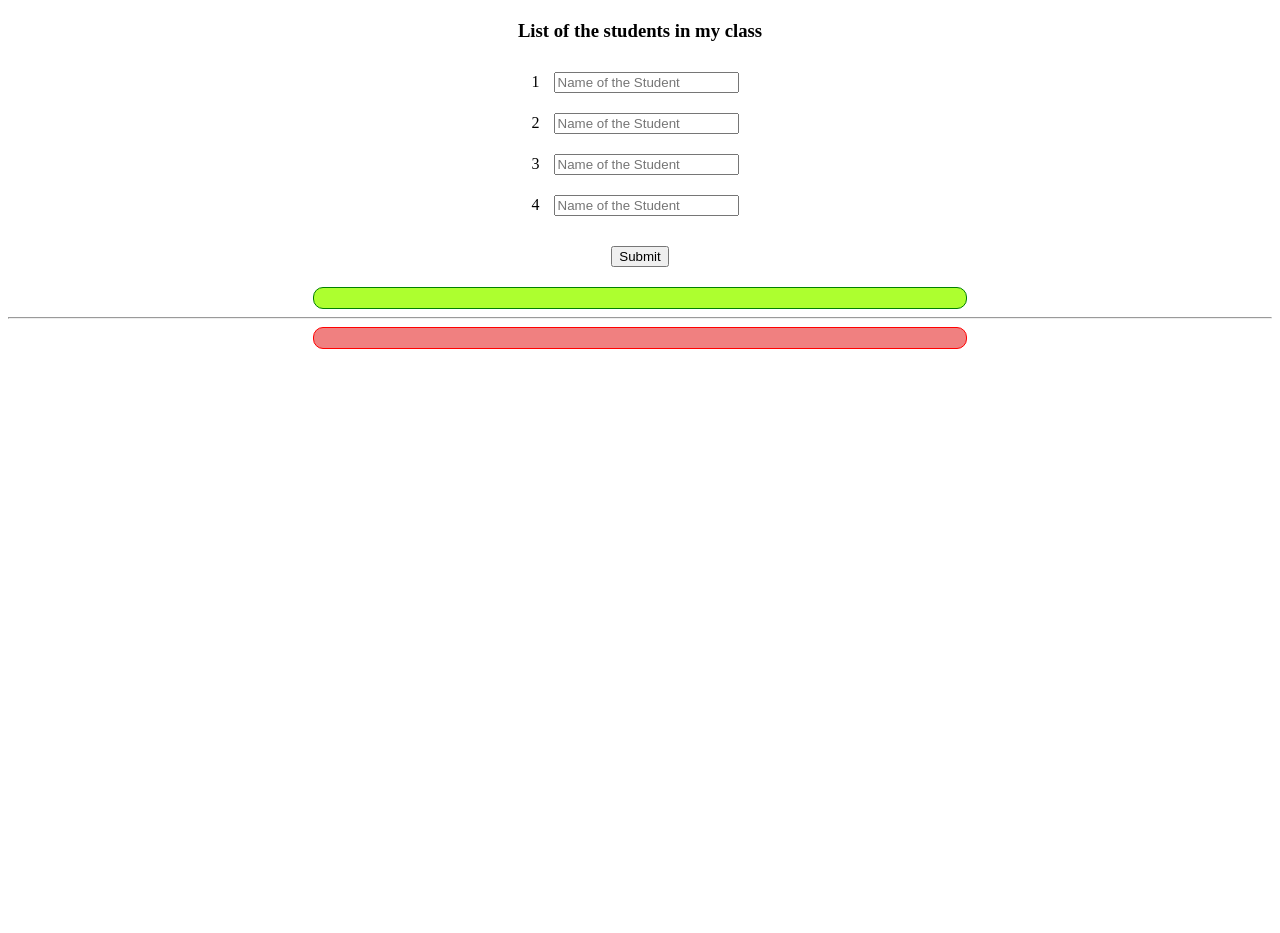
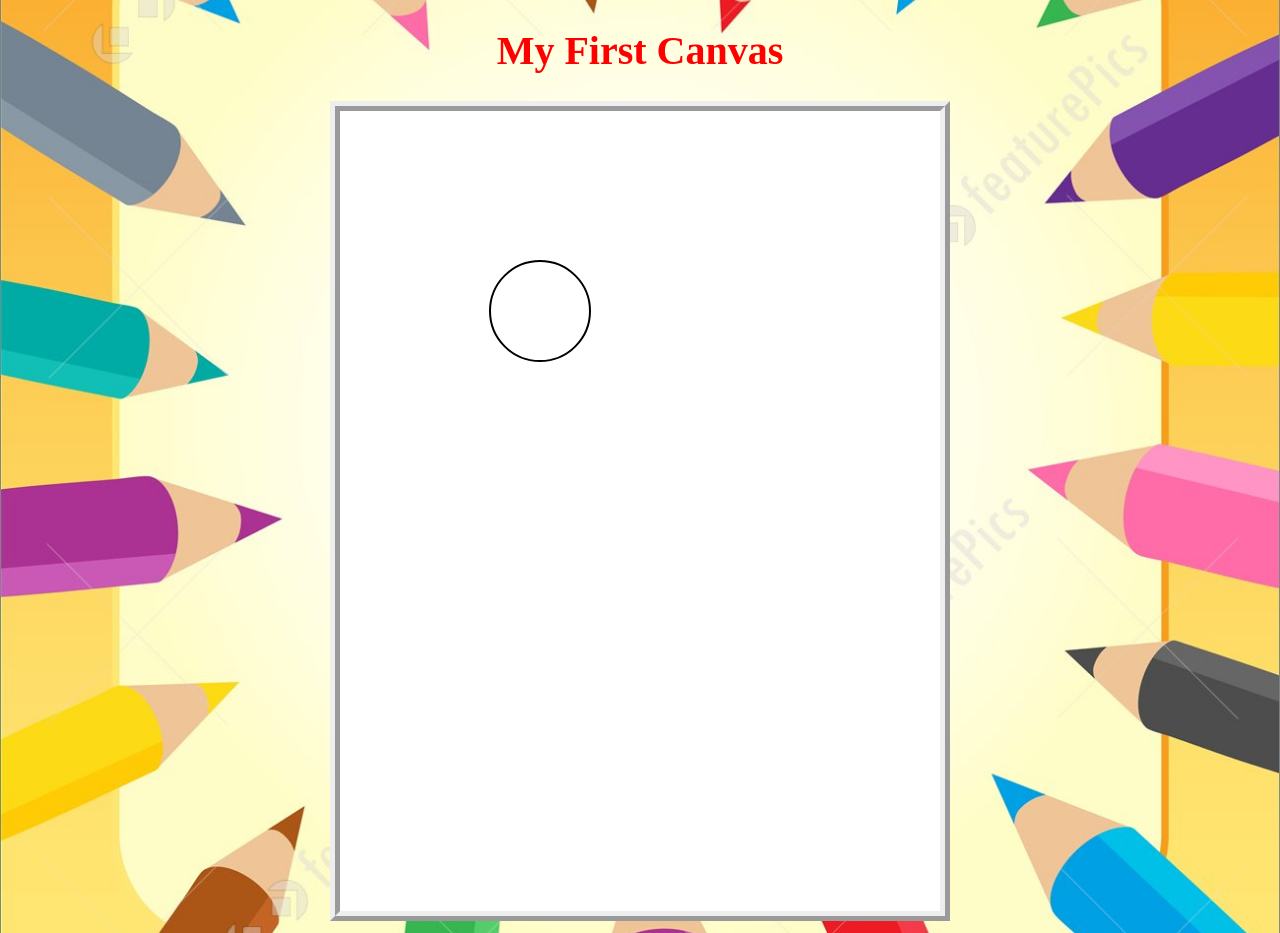
Before and after one commit to Hardik284007/C-81, a plain HTML site: page index.html in a window 1280 px wide. Before the commit the page ends 800 px from the top, so only its background shows below. Drawn offline with Linux system fonts and the light colour scheme.

Commit message:
Add files via upload

```diff
--- /dev/null
+++ b/C81main.js
@@ -0,0 +1,23 @@
+canvas=document.getElementById("myCanvas");
+ctx=canvas.getContext("2d");
+color="red";
+ctx.beginPath();
+ctx.strokestyle=color;
+ctx.lineWidth=2;
+ctx.arc(200,200,50,0,2*Math.PI);
+ctx.stroke();
+canvas.addEventlistener("mousedown",my_mousedown());
+function my_mousedown(e)
+{
+    mouse_x=e.clientX-canvas.offsetLeft;
+    mouse_y=e.clientY-canvas.offsetTop;
+console.log("X-"+mouse_x+",Y-"+mouse_y);
+}
+function circle(mouse_y,mouse_x)
+{
+    ctx.beginPath();
+ctx.strokestyle=color;
+ctx.lineWidth=2;
+ctx.arc(mouse_x,mouse_y,50,0,2*Math.PI);
+ctx.stroke();
+}
--- /dev/null
+++ b/C81style.css
@@ -0,0 +1,18 @@
+
+h1
+{
+	color: red;
+	font-size: 40px;
+}
+.body_backgorund
+{ background-image: url("bg1.jpg");
+	 background-position: center;
+	  background-size: cover; }
+
+#myCanvas{
+	border-width:10px;
+	background-color: white;
+	border-style:ridge;
+}
+span {
+font-size: 20px; }
--- a/index.html
+++ b/index.html
@@ -1,52 +1,19 @@
 <!DOCTYPE html>
 <html>
 <head>
-	<title>C80</title>
-<link rel="stylesheet" type="text/css" href="style.css">
-	<script src="main.js"></script>
 
+<title>C81</title>
+<link rel="stylesheet" type="text/css" href="C81style.css">
 </head>
-<body>
+<body class="body_backgorund">
+
 <center>
-<h3 style="margin-top: 20px; margin-bottom: 20px; ">
-	List of the students in my class
-</h3>
-
-<div id="rows">
-<span>1</span>
-<input type="text" placeholder="Name of the Student" id="name_of_the_student_1">
-<br>
-
-<span>2</span>
-<input type="text" placeholder="Name of the Student" id="name_of_the_student_2">
-<br>
-
-<span>3</span>
-<input type="text" placeholder="Name of the Student" id="name_of_the_student_3">
-<br>
-
-<span>4</span>
-<input type="text" placeholder="Name of the Student" id="name_of_the_student_4">
-</div>
-
-<button onclick="submit()" id="submit_button">
-	Submit
-</button>
-
-<div id="display_name_with_commas">
-</div>
-
-<hr>
-
-<div id="display_name_without_commas">
-</div>
+	<h1>My First Canvas</h1>
+	<canvas id="myCanvas" height="800" width="600">
+</canvas>
+</center>
 
 
-<button onclick="sorting()" id="sort_button">
-	Sort
-</button>
-</center>
-
-</script>
+<script src="C81main.js"></script>
 </body>
 </html>
```
Also changed, not shown: bg1.jpg (added).
